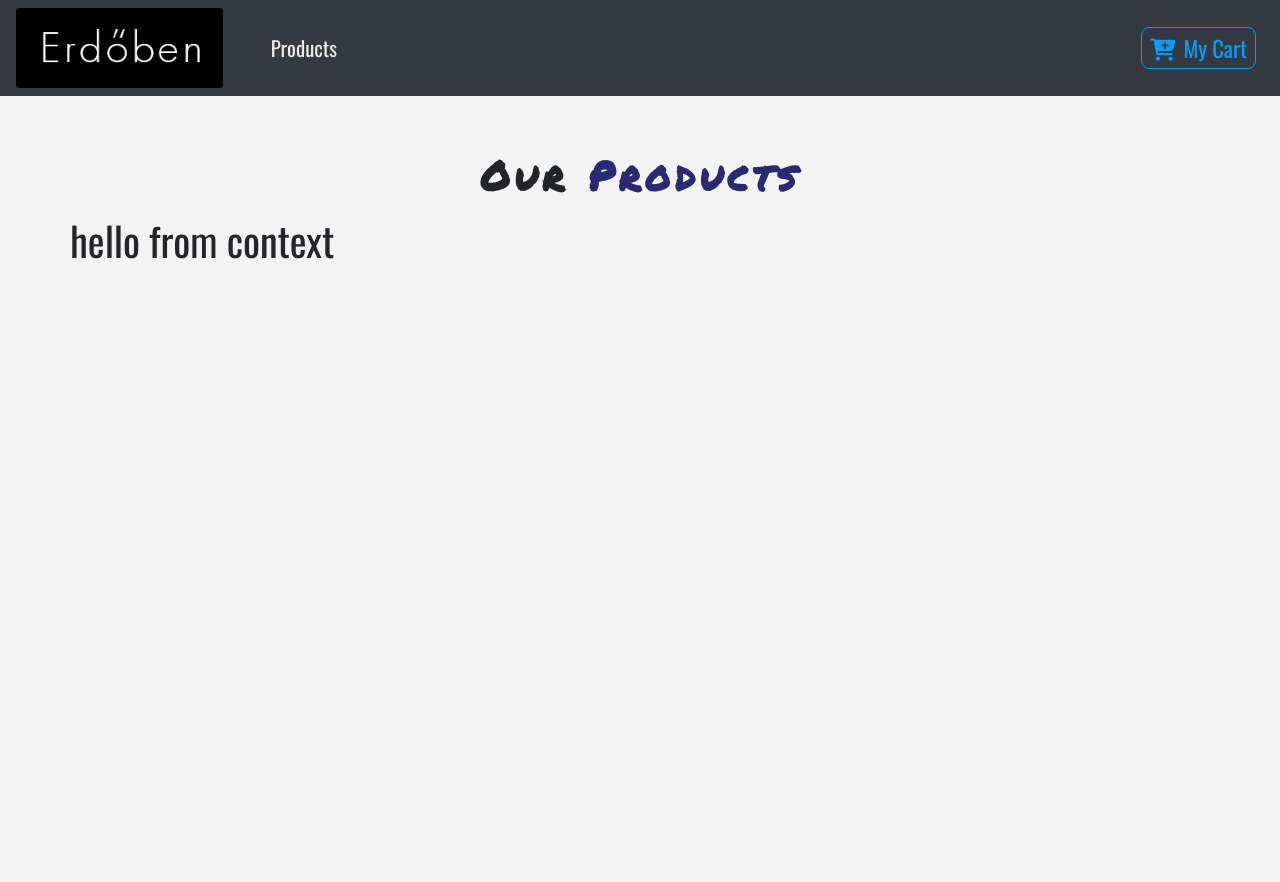
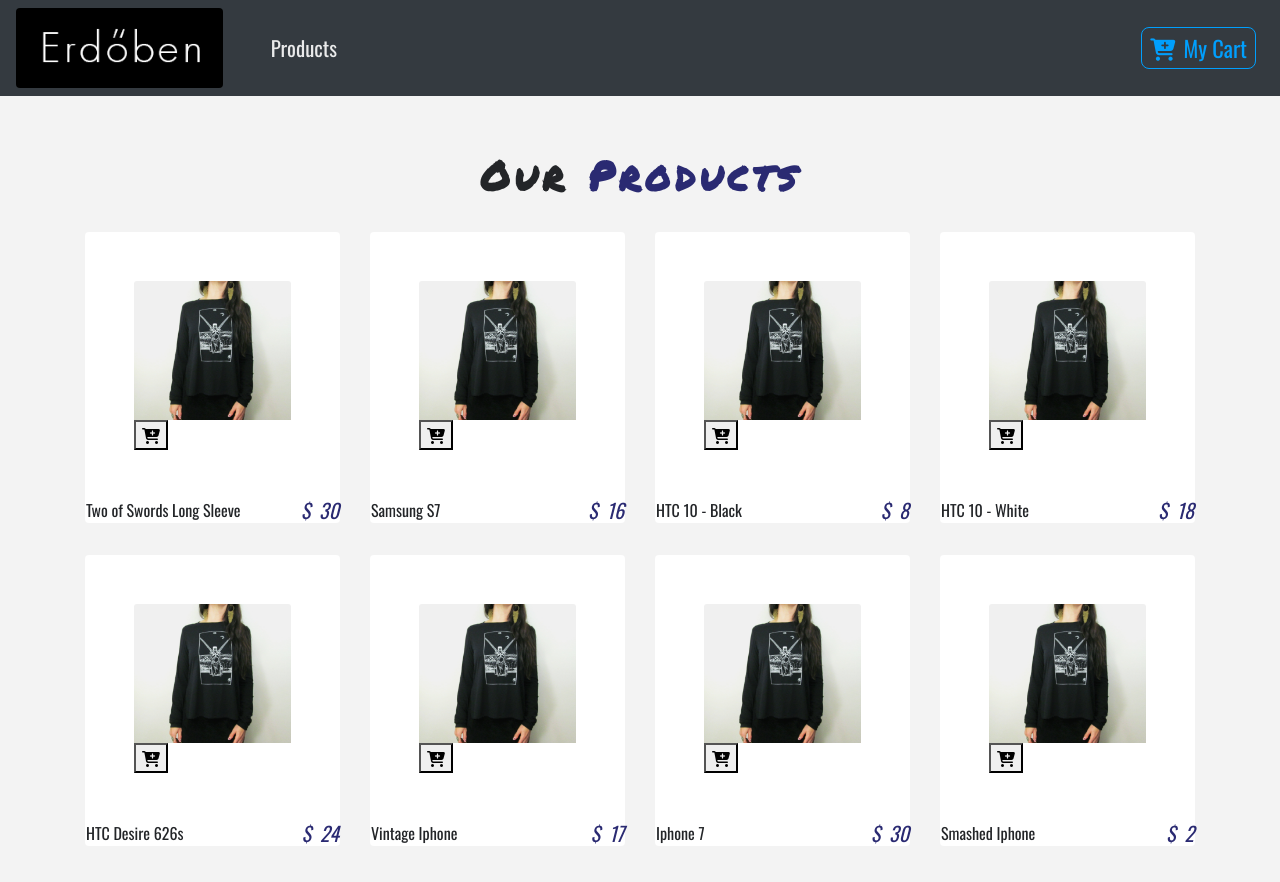
Before and after one commit to meganschultepdx/react-ecommerce-store, a React (Create React App) app: page / in a window 1280 px wide. Shown: the top 882 px of the page. Before the commit the page ends 800 px from the top, so only its background shows below. Built offline with nearby package versions, Linux system fonts and the light colour scheme.

Commit message:
add product cards and images from data.js

```diff
--- a/src/Context.js
+++ b/src/Context.js
@@ -1,13 +1,30 @@
 import React, { Component } from "react";
+import { storeProducts, detailProduct } from "./data";
 
 const ProductContext = React.createContext();
 // Provider
 // Consumer
 
 class ProductProvider extends Component {
+	state = {
+		products: storeProducts,
+		detailProduct: detailProduct
+	};
+	handleDetail = () => {
+		console.log("hello from detail");
+	};
+	addToCart = () => {
+		console.log("hello from add to cart");
+	};
 	render() {
 		return (
-			<ProductContext.Provider value="hello from context">
+			<ProductContext.Provider
+				value={{
+					...this.state,
+					handleDetail: this.handleDetail,
+					addToCart: this.addToCart
+				}}
+			>
 				{this.props.children}
 			</ProductContext.Provider>
 		);
--- a/src/components/Product.js
+++ b/src/components/Product.js
@@ -1,11 +1,67 @@
 import React, { Component } from "react";
+import styled from "styled-components";
+import { Link } from "react-router-dom";
+import { ProductConsumer, ProductProvider } from "../Context";
 
 export default class Product extends Component {
 	render() {
+		const { id, title, img, price, inCart } = this.props.product;
 		return (
-			<div>
-				<h3>hello from Product</h3>
-			</div>
+			<ProductWrapper className="col-9 mx-auto col-md-6 col-lg-3 my-3">
+				<div className="card">
+					<div
+						className="img-container p-5"
+						onClick={() => console.log("you clicked me")}
+					>
+						<Link to="/details">
+							<img src={img} alt="product" className="card-img-top" />
+						</Link>
+						<button
+							className="cart-btn"
+							disabled={inCart ? true : false}
+							onClick={() => {
+								console.log("added to cart");
+							}}
+						>
+							{inCart ? (
+								<p className="text-capitalize mb-0" disabled>
+									in cart
+								</p>
+							) : (
+								<i className="fas fa-cart-plus" />
+							)}
+						</button>
+					</div>
+					{/*  card footer */}
+					<div className="card-footer- d-flex justify-content-between">
+						<p className="align-self-center mb-0">{title}</p>
+						<h5 className="text-blue font-italic mb-0">
+							<span className="mr-1">$</span> {price}
+						</h5>
+					</div>
+				</div>
+			</ProductWrapper>
 		);
 	}
 }
+
+const ProductWrapper = styled.div`
+	.card {
+		border-color: transparent;
+		transition: all 1s linear;
+	}
+	.card-footer {
+		background: transparent;
+		border-top: transparent;
+		transition: all 1s linear;
+	}
+	&:hover {
+		.card {
+			border: 0.04rem solid rgba(0, 0, 0, 0, 0.2);
+			box-shadow: 2px 2px 5px 0px rgba(0, 0, 0, 0.2);
+		}
+		.card-footer {
+			background: rgba(247, 247, 247);
+		}
+	}
+`;
--- a/src/components/ProductList.js
+++ b/src/components/ProductList.js
@@ -1,15 +1,10 @@
 import React, { Component } from "react";
 import Product from "./Product";
 import Title from "./Title";
-import { storeProducts } from "../data";
 import { ProductConsumer } from "../Context";
 
 export default class ProductList extends Component {
-	state = {
-		products: storeProducts
-	};
 	render() {
-		console.log(this.state.products);
 		return (
 			<React.Fragment>
 				<div className="py-5">
@@ -19,7 +14,9 @@
 						<div className="row">
 							<ProductConsumer>
 								{value => {
-									return <h1>{value}</h1>;
+									return value.products.map(product => {
+										return <Product key={product.id} product={product} />;
+									});
 								}}
 							</ProductConsumer>
 						</div>
--- a/src/data.js
+++ b/src/data.js
@@ -6,10 +6,10 @@
 export const storeProducts = [
 	{
 		id: 1,
-		title: "Google Pixel - Black",
-		img: "img/product-1.png",
-		price: 10,
-		company: "GOOGLE",
+		title: "Two of Swords Long Sleeve",
+		img: "img/two-of-swords-longsleeve.png",
+		price: 30,
+		company: "Bella",
 		info:
 			"Lorem ipsum dolor amet offal butcher quinoa sustainable gastropub, echo park actually green juice sriracha paleo. Brooklyn sriracha semiotics, DIY coloring book mixtape craft beer sartorial hella blue bottle. Tote bag wolf authentic try-hard put a bird on it mumblecore. Unicorn lumbersexual master cleanse blog hella VHS, vaporware sartorial church-key cardigan single-origin coffee lo-fi organic asymmetrical. Taxidermy semiotics celiac stumptown scenester normcore, ethical helvetica photo booth gentrify.",
 		inCart: false,
@@ -19,7 +19,7 @@
 	{
 		id: 2,
 		title: "Samsung S7",
-		img: "img/product-2.png",
+		img: "img/two-of-swords-longsleeve.png",
 		price: 16,
 		company: "SAMSUNG",
 		info:
@@ -31,7 +31,7 @@
 	{
 		id: 3,
 		title: "HTC 10 - Black",
-		img: "img/product-3.png",
+		img: "img/two-of-swords-longsleeve.png",
 		price: 8,
 		company: "htc",
 		info:
@@ -43,7 +43,7 @@
 	{
 		id: 4,
 		title: "HTC 10 - White",
-		img: "img/product-4.png",
+		img: "img/two-of-swords-longsleeve.png",
 		price: 18,
 		company: "htc",
 		info:
@@ -55,7 +55,7 @@
 	{
 		id: 5,
 		title: "HTC Desire 626s",
-		img: "img/product-5.png",
+		img: "img/two-of-swords-longsleeve.png",
 		price: 24,
 		company: "htc",
 		info:
@@ -67,7 +67,7 @@
 	{
 		id: 6,
 		title: "Vintage Iphone",
-		img: "img/product-6.png",
+		img: "img/two-of-swords-longsleeve.png",
 		price: 17,
 		company: "apple",
 		info:
@@ -79,7 +79,7 @@
 	{
 		id: 7,
 		title: "Iphone 7",
-		img: "img/product-7.png",
+		img: "img/two-of-swords-longsleeve.png",
 		price: 30,
 		company: "apple",
 		info:
@@ -91,7 +91,7 @@
 	{
 		id: 8,
 		title: "Smashed Iphone",
-		img: "img/product-8.png",
+		img: "img/two-of-swords-longsleeve.png",
 		price: 2,
 		company: "apple",
 		info:
```
Also changed, not shown: public/img/two-of-swords-longsleeve.png (renamed from src/images/two-of-swords-longsleeve.png).
